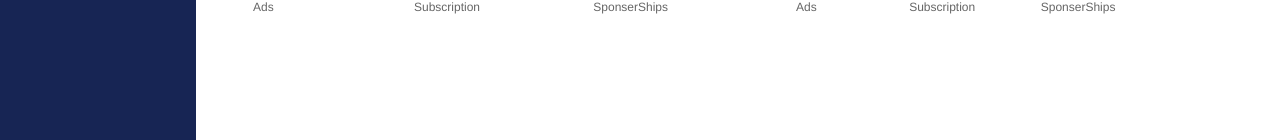
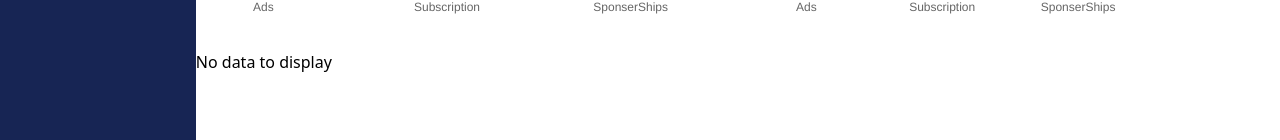
Before and after one commit to sankitdev/flipkartDashBoard, a React (Vite) app in the folder FrontEnd/: page / in a window 1280 px wide. Shown: the part 558-698 px from the top of the page. Built offline with nearby package versions, Linux system fonts and the light colour scheme.

Commit message:
Added DataSisplay for Json view

```diff
--- a/FrontEnd/src/Components/Body.jsx
+++ b/FrontEnd/src/Components/Body.jsx
@@ -2,6 +2,7 @@ import Card from "./Card";
 import GraphCards from "./GraphCards";
 import sourceData from "./sourceData.json";
 import { Chart as ChartJS } from "chart.js/auto";
+import DataDisplay from "./DataDisplay";
 
 const Body = () => {
   const Data = ["Total Products", "Total Orders", "Total Profit", "New Orders"];
@@ -31,6 +32,7 @@ const Body = () => {
           <GraphCards chartType="Line" data={doughnutData} />
           <GraphCards chartType="Bar" data={doughnutData} />
         </div>
+        <DataDisplay />
       </div>
     </>
   );
--- /dev/null
+++ b/FrontEnd/src/Components/DataDisplay.jsx
@@ -0,0 +1,18 @@
+import React, { useContext } from "react";
+import { DataContext } from "./Context/DataContext";
+
+const DataDisplay = () => {
+  const { jsonData } = useContext(DataContext);
+
+  return (
+    <div>
+      {jsonData ? (
+        <pre>{JSON.stringify(jsonData, null, 2)}</pre>
+      ) : (
+        <p>No data to display</p>
+      )}
+    </div>
+  );
+};
+
+export default DataDisplay;
```
